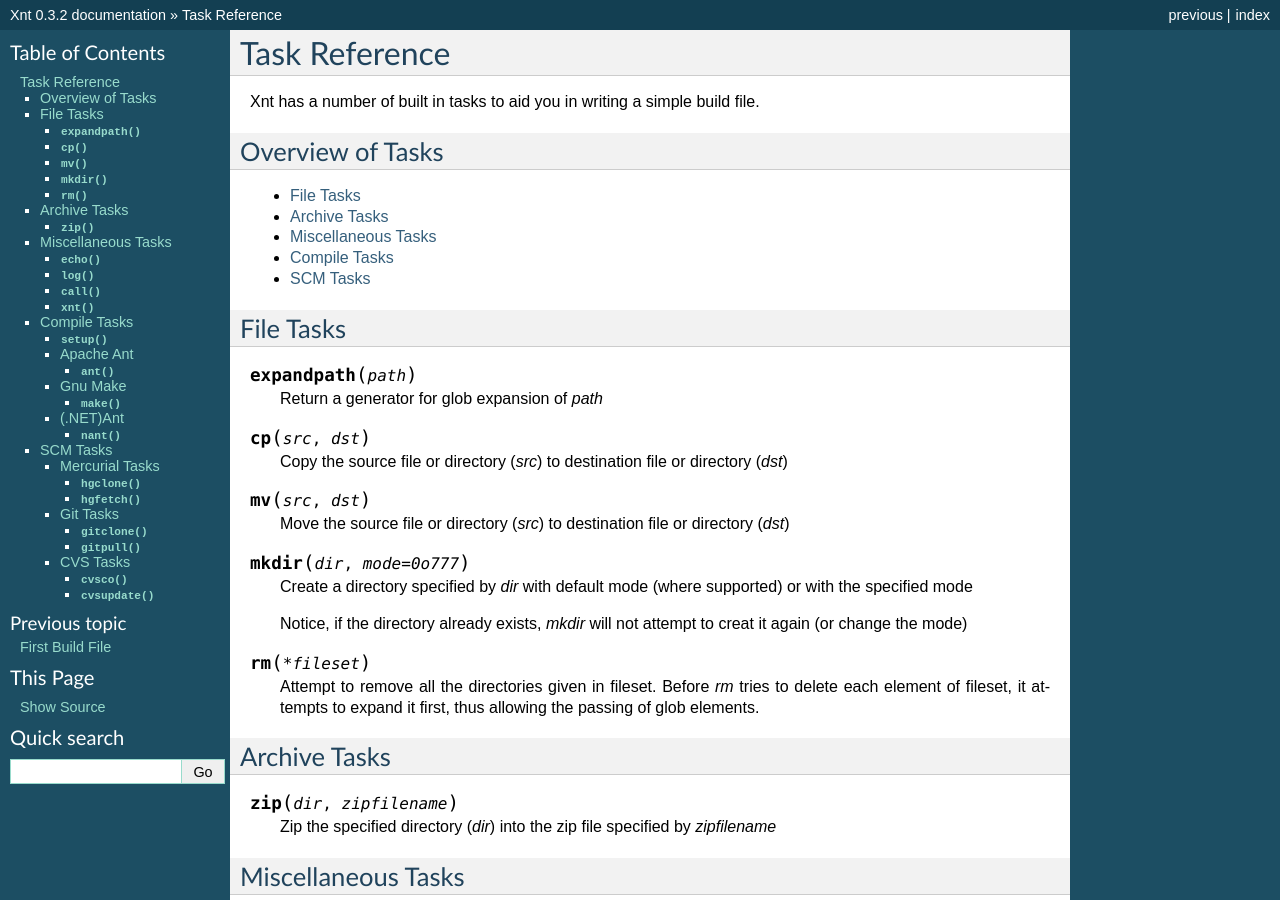
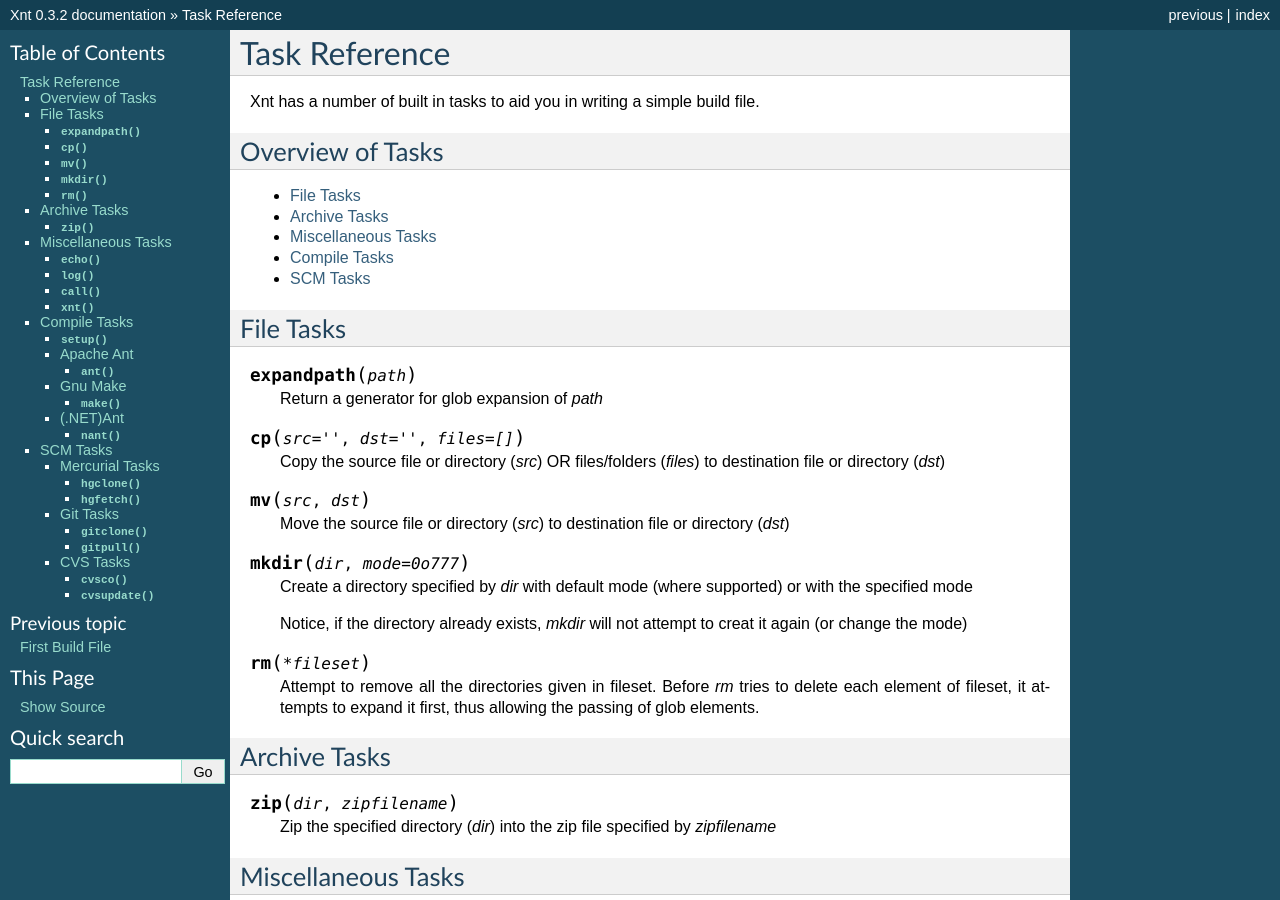
Before and after one commit to kennyballou/Xnt, a Sphinx documentation site: the page built from docs/source/taskreference.rst, in a window 1280 px wide and 900 px high. Built offline with Sphinx 7.4.7, drawn with Linux system fonts in a browser that asks for light colours.

Commit message:
Update copy task reference
Update documentation for new cp task signature

```diff
--- a/docs/source/taskreference.rst
+++ b/docs/source/taskreference.rst
@@ -26,10 +26,10 @@ File Tasks
     Return a generator for glob expansion of *path*
 
 .. _xnt.tasks.cp:
-.. function:: cp(src,dst)
+.. function:: cp(src="",dst="",files=[])
 
-    Copy the source file or directory (*src*) to destination file or
-    directory (*dst*)
+    Copy the source file or directory (*src*) OR files/folders (*files*) to
+    destination file or directory (*dst*)
 
 .. _xnt.tasks.mv:
 .. function:: mv(src,dst)
```
